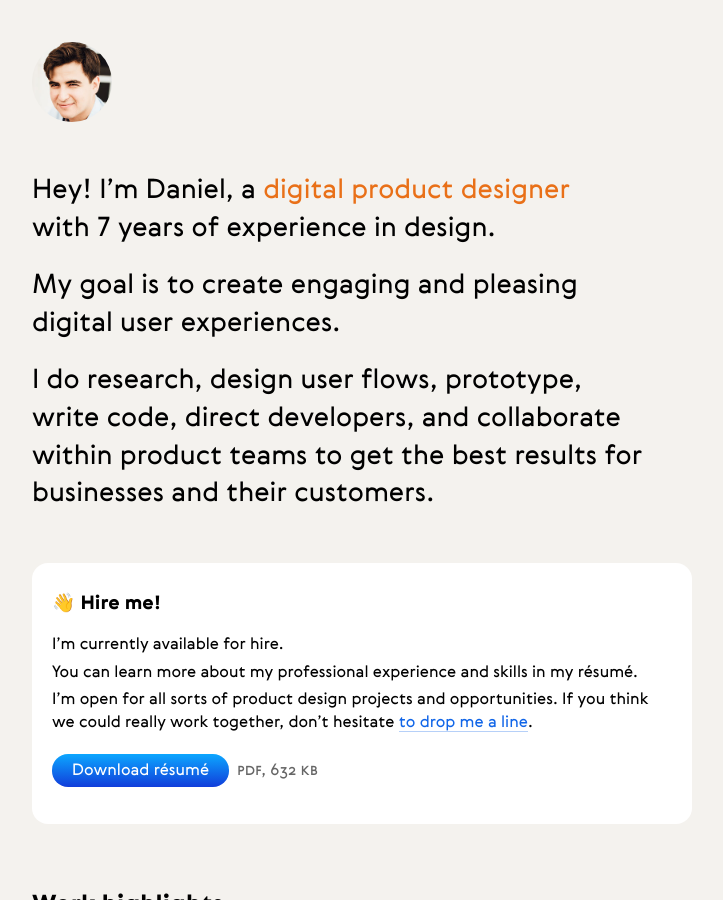
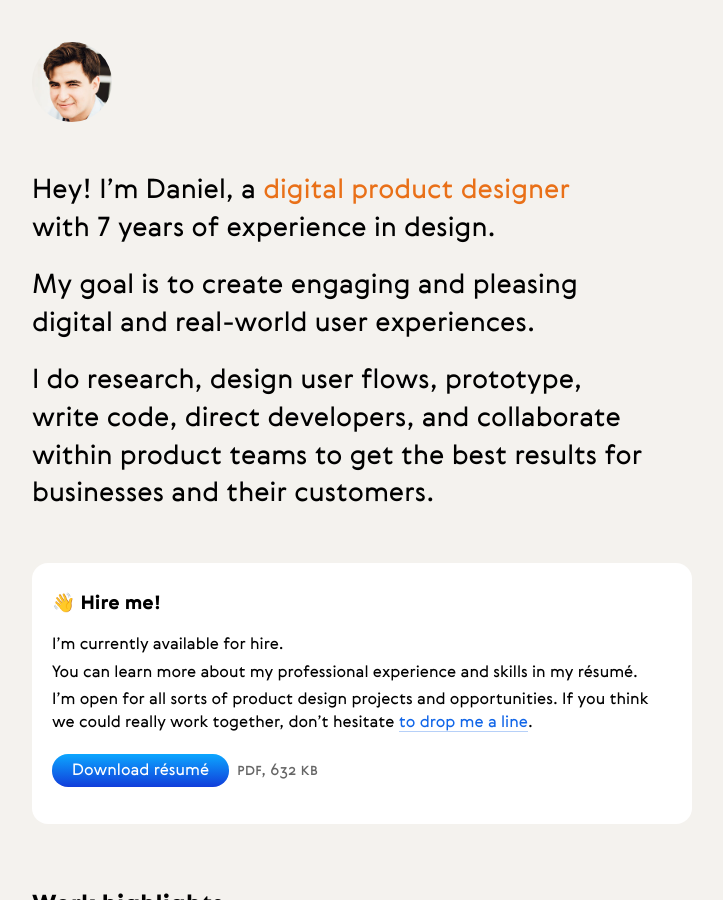
Before and after one commit to danielverdugo/danielverdugo.github.io, a Jekyll site: the page built from index.html, in a window 1280 px wide and 900 px high. Shown: the whole window, without its empty margins (298-1021 px from the left). Built offline with Jekyll 4.4.1, drawn with Linux system fonts in a browser that asks for light colours; comment, search, counter and statistics services are not loaded.

Commit message:
Edited main text

```diff
--- a/index.html
+++ b/index.html
@@ -13,7 +13,7 @@ title: Daniel Verdugo Nosov
 <div class="grid">
     <div class="unit whole">
             <p class="highlight">Hey! I&rsquo;m Daniel, a&nbsp;<span style="color:#E97018">digital product designer</span> with&nbsp;{{ site.time | date: '%y' | minus: 13 }}&nbsp;years of&nbsp;experience in&nbsp;design.</nobr></p>
-            <p class="highlight">My&nbsp;goal&nbsp;is to&nbsp;create engaging and pleasing digital user experiences.</p>
+            <p class="highlight">My&nbsp;goal&nbsp;is to&nbsp;create engaging and pleasing digital and real-world user experiences.</p>
             <p class="highlight">I&nbsp;do research, design user flows, prototype, write code, direct developers, and collaborate within product teams to&nbsp;get the&nbsp;best results for businesses and their customers.</p>
     </div>
 </div>
```
